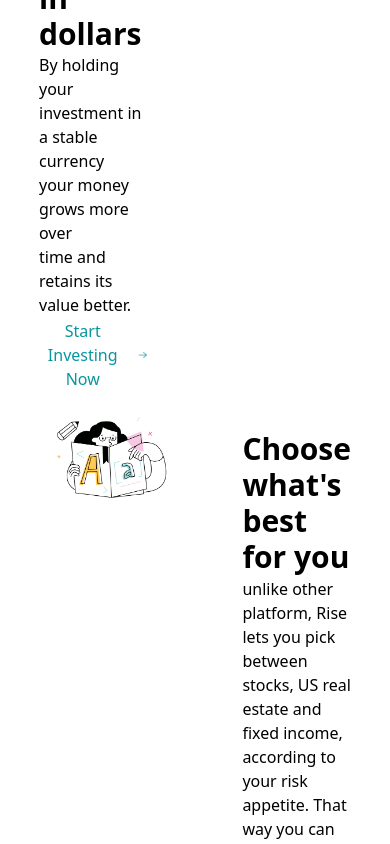
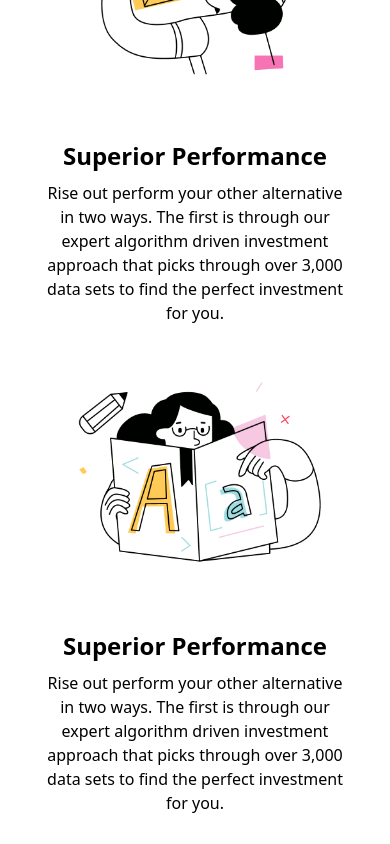
Before and after one commit to Akojede70/rise-interview-test, a React (Create React App) app: page / in a window 390 px wide. Shown: the part 1400-2244 px from the top of the page. Built offline with nearby package versions, Linux system fonts and the light colour scheme.

Commit message:
working on responsiveness

```diff
--- a/src/components/footer/footer.tsx
+++ b/src/components/footer/footer.tsx
@@ -5,13 +5,13 @@ import ArrowButton from './arrow-button'
 const Footer = () => {
   return (
     <footer className='w-full mb-[5%] px-[5%] md:px-[5%]'>
-      <div className='md:flex justify-center gap-[17%]'>
+      <div className='lg:flex justify-center gap-[17%]'>
         {/* 1st col */}
       <div >
         <div>
-        <img src={footerLogo} alt='footer logo' className='mb-[30%] md:w-[70%] pt-[2%] '/>
+        <img src={footerLogo} alt='footer logo' className='mb-[5%] lg:mb-[30%] lg:w-[70%] pt-[2%] '/>
         </div>
-        <div className='h-[18%] flex flex-col gap-[20%]'>
+        <div className='space-y-[5%] lg:space-y-0 h-[18%] flex flex-col lg:gap-[20%]'>
         <button className='text-left'> About Us</button>
         <button className='text-left'> Careers</button>
         <button className='text-left'> FAQs</button>
@@ -23,7 +23,7 @@ const Footer = () => {
 
       {/* 2nd col */}
       <div className='flex flex-col gap-[4%]'>
-        <h6 className='font-bold mb-[8%]'>Explore</h6>
+        <h6 className='font-bold mb-[4%] lg:mb-[8%]'>Explore</h6>
         <ArrowButton text='Investment Club'/>
         <ArrowButton text='Blog'/>
       </div>
--- /dev/null
+++ b/src/components/hero-section/mobile-hero.tsx
@@ -0,0 +1,23 @@
+import React from 'react';
+
+interface MobileHeroProps {
+  people: string;
+  header: string;
+  smallText: string;
+}
+
+const MobileHero: React.FC<MobileHeroProps> = ({ people, header, smallText }) => {
+  return (
+    <div className='flex flex-col items-center justify-center lg:hidden'>
+      <div>
+        <img src={people} alt='people' />
+      </div>
+      <div className='text-center'>
+        <h2 className='text-2xl font-bold my-[3%]'>{header}</h2>
+        <p>{smallText}</p>
+      </div>
+    </div>
+  );
+}
+
+export default MobileHero;
--- a/src/pages/landing.tsx
+++ b/src/pages/landing.tsx
@@ -5,6 +5,7 @@ import HeroSectionLeft from '../components/hero-section/hero-section-left'
 import HeroSectionRight from '../components/hero-section/hero-section-right'
 import AssetCards from '../components/cards/asset-card'
 import UserCard from '../components/cards/users-card'
+import MobileHero from '../components/hero-section/mobile-hero'
 
 const Landing = () => {
   return (
@@ -42,7 +43,15 @@ const Landing = () => {
           <div className='w-full bg-primaryWhite flex items-center justify-center'>
             <img src={logos} alt='different-logos'/>
           </div>
-    <div>
+
+
+
+<div>
+  <MobileHero header='Superior Performance' people={people1} smallText='Rise out perform your other alternative in two ways. The first is through our expert algorithm driven investment approach that picks through over 3,000 data sets to find the perfect investment for you. '/>
+  <MobileHero header='Superior Performance' people={people2} smallText='Rise out perform your other alternative in two ways. The first is through our expert algorithm driven investment approach that picks through over 3,000 data sets to find the perfect investment for you. '/>
+  <MobileHero header='Superior Performance' people={people3} smallText='Rise out perform your other alternative in two ways. The first is through our expert algorithm driven investment approach that picks through over 3,000 data sets to find the perfect investment for you. '/>
+</div>
+    <div className='hidden lg:block'>
    <HeroSectionLeft header=' Invest your money in dollars' smallText='By holding your investment in a stable' breakText1='currency your money grows more over' breakTest2='time and retains its value better.' buttonText='Start Investing Now' people={people1}/>
      <HeroSectionRight header="Choose what's best" breakHeader='for you' smallText='unlike other platform, Rise lets you pick between' breakText1='stocks, US real estate and fixed income, according to' breakText2='your risk appetite. That way you can spread your risk and' breakText3="tap into different investment all in one place." buttonText='Start Investing Now' people={people2}/>
      <HeroSectionLeft header='Set goals and reach them' smallText='You can invest towards a goal on Rise--retirement, higher' breakText1='education save for you home or travel budgets or create' breakTest2='a goal of your own and invest periodically to achieve them.' buttonText='Start Investing Now' people={people3}/>
@@ -64,7 +73,7 @@ const Landing = () => {
  </section>
 
            {/* section 4 */}
-        <section className='mt-[10%] px-[5%]'>
+        <section className='mt-[10%] px-[5%] hidden lg:block'>
           <div className='flex gap-[23%] items-center justify-center'>
            <div>
             <img src={phoneWallet} alt='phone wallet'/>
@@ -96,7 +105,7 @@ const Landing = () => {
 
 
         {/* section 6 */}
-        <section className='mt-[5%] px-[5%]'>
+        <section className='mt-[5%] px-[5%] hidden lg:block'>
           <div className='text-center'>
             <h2 className='text-4xl font-bold text-primaryCyan'> From The People Who Use Rise</h2>
             <p className='text-[18px]'>Our mission at Risevest is to empower more people just like you <br/> to achieve your personal financial goals.</p>
```
